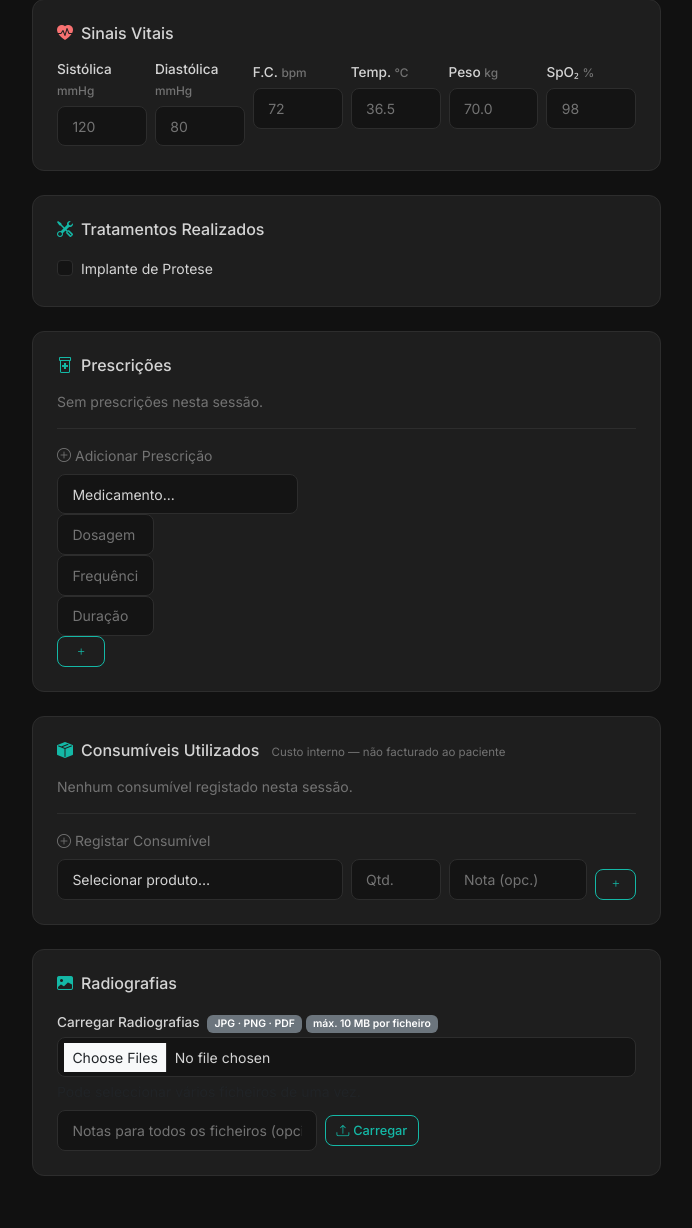
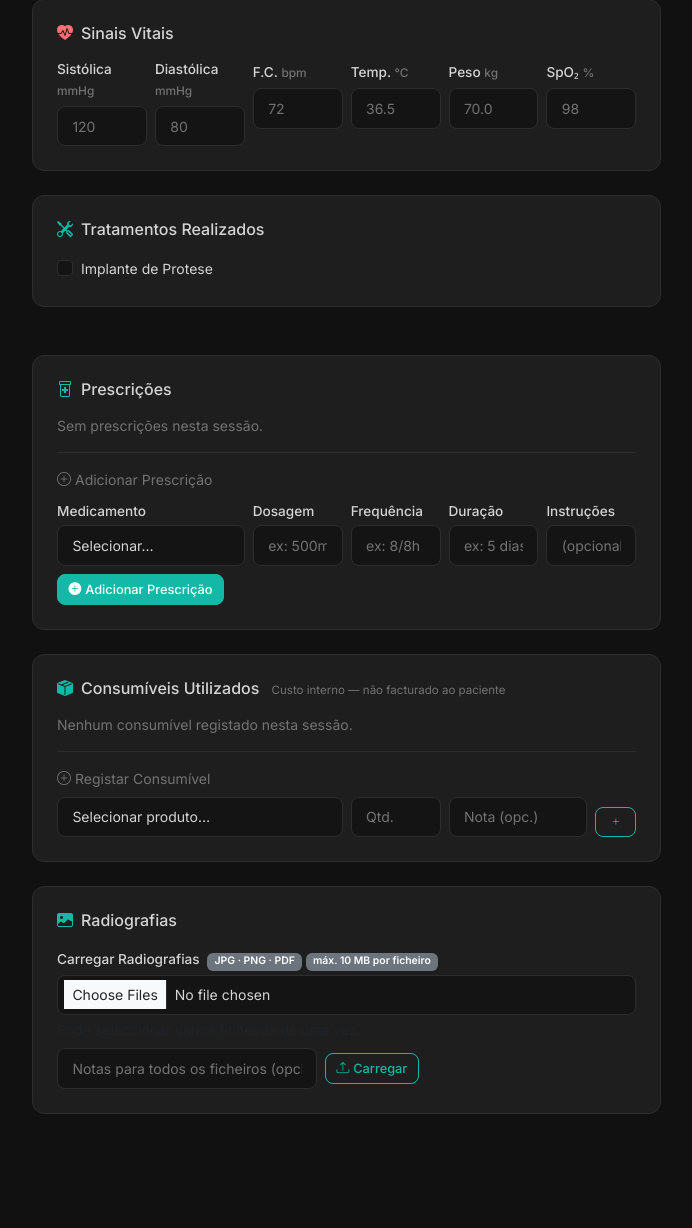
Before and after one commit to wekontrol/clinic, a Flask app: page /sessions/1/edit in a window 1280 px wide. Shown: the part 1043-2271 px from the top of the page, without its empty margins (260-952 px from the left). After the commit the page ends 2157 px from the top, so only its background shows below. Run offline with Flask 3, Linux system fonts and the light colour scheme; a user stored in the database is signed in; data comes from the database, SQL or seed files in the repository; both versions use the stored data as it was after the commit; data that the repository does not hold is empty; some libraries are stand-ins or nearby versions.

Commit message:
Restructure forms to allow adding prescriptions and other items
Separate the main session form from prescription, consumable, and x-ray forms to resolve nested form issues and ensure proper data submission.

Replit-Commit-Author: Agent
Replit-Commit-Session-Id: 8fc8f764-9dd3-4cd0-a05b-494101a78e7b
Replit-Commit-Checkpoint-Type: full_checkpoint
Replit-Commit-Event-Id: ad8a1fd9-4d60-4859-9b28-f84e293cef32
Replit-Commit-Screenshot-Url: https://storage.googleapis.com/screenshot-production-us-central1/dd4971f8-0726-470b-9451-3721ed307c03/8fc8f764-9dd3-4cd0-a05b-494101a78e7b/qBUOUzI
Replit-Helium-Checkpoint-Created: true

```diff
--- a/app/templates/sessions/edit.html
+++ b/app/templates/sessions/edit.html
@@ -26,6 +26,7 @@
   </span>
 </div>
 
+{# ── SESSION SAVE FORM ────────────────────────────────────────────────────── #}
 <form method="POST" id="sessionForm">
   {{ form.hidden_tag() }}
 
@@ -38,7 +39,7 @@
   </div>
 
   <div class="row g-4">
-    <!-- Left: clinical notes + treatments + prescriptions -->
+    <!-- Left: clinical notes + treatments -->
     <div class="col-lg-8">
 
       <!-- Clinical notes card -->
@@ -113,22 +114,52 @@
         </div>
       </div>
 
-      <!-- Prescriptions -->
+    </div>
+
+    <!-- Right col: status + save button -->
+    <div class="col-lg-4">
+      <div class="dc-card p-3 mb-3">
+        <h6 class="mb-2" style="color:var(--dc-text)"><i class="bi bi-toggle-on me-2" style="color:var(--dc-primary)"></i>{{ _('Estado') }}</h6>
+        {{ form.status(class='form-select form-select-sm') }}
+        <p class="small mt-2 mb-0" style="color:var(--dc-text-muted)">
+          <i class="bi bi-lock-fill me-1 text-warning"></i>{{ _('Fechar a sessão torna-a imutável.') }}
+        </p>
+      </div>
+
+      <div class="d-grid gap-2">
+        <button type="submit" class="btn btn-primary">
+          <i class="bi bi-save-fill me-1"></i>{{ _('Guardar Sessão') }}
+        </button>
+        <a href="{{ url_for('sessions.detail', session_id=sess.id) }}" class="btn btn-outline-secondary btn-sm">
+          <i class="bi bi-eye-fill me-1"></i>{{ _('Ver Sessão') }}
+        </a>
+      </div>
+    </div>
+  </div>
+</form>
+{# ── END SESSION SAVE FORM ───────────────────────────────────────────────── #}
+
+{# ── STANDALONE FORMS (prescriptions, consumables, x-rays) ─────────────── #}
+<div class="row g-4 mt-0">
+  <div class="col-lg-8">
+
+    {# ── PRESCRIPTIONS ─────────────────────────────────────────────────── #}
     <div class="dc-card p-4 mb-4">
       <h6 class="mb-3" style="color:var(--dc-text)"><i class="bi bi-prescription2 me-2" style="color:var(--dc-primary)"></i>{{ _('Prescrições') }}</h6>
       {% if prescriptions %}
       <div class="table-responsive mb-3">
         <table class="table table-sm mb-0" style="color:var(--dc-text)">
           <thead><tr style="color:var(--dc-text-muted);font-size:.75rem">
-              <th>{{ _('Medicamento') }}</th><th>{{ _('Dosagem') }}</th><th>{{ _('Freq.') }}</th><th>{{ _('Duração') }}</th><th></th>
+            <th>{{ _('Medicamento') }}</th><th>{{ _('Dosagem') }}</th><th>{{ _('Freq.') }}</th><th>{{ _('Duração') }}</th><th>{{ _('Instruções') }}</th><th></th>
           </tr></thead>
           <tbody>
             {% for p in prescriptions %}
             <tr>
-                <td>{{ p.medicine.name_pt if p.medicine else '—' }}</td>
+              <td><strong>{{ p.medicine.name_pt if p.medicine else '—' }}</strong></td>
               <td>{{ p.dosage or '—' }}</td>
               <td>{{ p.frequency or '—' }}</td>
               <td>{{ p.duration or '—' }}</td>
+              <td style="font-size:.8rem">{{ p.instructions or '' }}</td>
               <td>
                 <form method="POST" action="{{ url_for('sessions.delete_prescription', session_id=sess.id, presc_id=p.id) }}" style="display:inline">
                   <input type="hidden" name="csrf_token" value="{{ csrf_token() }}">
@@ -146,36 +177,48 @@
       <p class="small mb-3" style="color:var(--dc-text-muted)">{{ _('Sem prescrições nesta sessão.') }}</p>
       {% endif %}
 
-        <!-- Add prescription form -->
+      <!-- Add prescription form (standalone — not nested) -->
       <div class="border-top pt-3" style="border-color:var(--dc-border)!important">
         <p class="small mb-2" style="color:var(--dc-text-muted)"><i class="bi bi-plus-circle me-1"></i>{{ _('Adicionar Prescrição') }}</p>
-          <form method="POST" action="{{ url_for('sessions.add_prescription', session_id=sess.id) }}" class="row g-2">
+        <form method="POST" action="{{ url_for('sessions.add_prescription', session_id=sess.id) }}">
           <input type="hidden" name="csrf_token" value="{{ csrf_token() }}">
-            <div class="col-md-5">
+          <div class="row g-2 align-items-end">
+            <div class="col-12 col-md-4">
+              <label class="form-label form-label-sm mb-1">{{ _('Medicamento') }}</label>
               <select name="medicine_id" class="form-select form-select-sm" required>
-                <option value="0">{{ _('Medicamento...') }}</option>
+                <option value="0">{{ _('Selecionar...') }}</option>
                 {% for m in all_medicines %}
                 <option value="{{ m.id }}">{{ m.name_pt }}</option>
                 {% endfor %}
               </select>
             </div>
-            <div class="col-md-2">
-              <input type="text" name="dosage" class="form-control form-control-sm" placeholder="{{ _('Dosagem') }}">
+            <div class="col-6 col-md-2">
+              <label class="form-label form-label-sm mb-1">{{ _('Dosagem') }}</label>
+              <input type="text" name="dosage" class="form-control form-control-sm" placeholder="{{ _('ex: 500mg') }}">
             </div>
-            <div class="col-md-2">
-              <input type="text" name="frequency" class="form-control form-control-sm" placeholder="{{ _('Frequência') }}">
+            <div class="col-6 col-md-2">
+              <label class="form-label form-label-sm mb-1">{{ _('Frequência') }}</label>
+              <input type="text" name="frequency" class="form-control form-control-sm" placeholder="{{ _('ex: 8/8h') }}">
             </div>
-            <div class="col-md-2">
-              <input type="text" name="duration" class="form-control form-control-sm" placeholder="{{ _('Duração') }}">
+            <div class="col-6 col-md-2">
+              <label class="form-label form-label-sm mb-1">{{ _('Duração') }}</label>
+              <input type="text" name="duration" class="form-control form-control-sm" placeholder="{{ _('ex: 5 dias') }}">
             </div>
-            <div class="col-md-1">
-              <button class="btn btn-sm btn-outline-primary w-100" type="submit"><i class="bi bi-plus"></i></button>
+            <div class="col-6 col-md-2">
+              <label class="form-label form-label-sm mb-1">{{ _('Instruções') }}</label>
+              <input type="text" name="instructions" class="form-control form-control-sm" placeholder="{{ _('(opcional)') }}">
+            </div>
+          </div>
+          <div class="mt-2">
+            <button class="btn btn-sm btn-primary" type="submit">
+              <i class="bi bi-plus-circle-fill me-1"></i>{{ _('Adicionar Prescrição') }}
+            </button>
           </div>
         </form>
       </div>
     </div>
 
-      <!-- Consumíveis -->
+    {# ── CONSUMÍVEIS ───────────────────────────────────────────────────── #}
     <div class="dc-card p-4 mb-4">
       <h6 class="mb-3" style="color:var(--dc-text)">
         <i class="bi bi-box-seam-fill me-2" style="color:var(--dc-primary)"></i>{{ _('Consumíveis Utilizados') }}
@@ -230,7 +273,7 @@
       <p class="small mb-3" style="color:var(--dc-text-muted)">{{ _('Nenhum consumível registado nesta sessão.') }}</p>
       {% endif %}
 
-        <!-- Add consumable form -->
+      <!-- Add consumable form (standalone — not nested) -->
       {% if stock_products %}
       <div class="border-top pt-3" style="border-color:var(--dc-border)!important">
         <p class="small mb-2" style="color:var(--dc-text-muted)"><i class="bi bi-plus-circle me-1"></i>{{ _('Registar Consumível') }}</p>
@@ -277,7 +320,7 @@
       {% endif %}
     </div>
 
-      <!-- X-Rays -->
+    {# ── RADIOGRAFIAS ──────────────────────────────────────────────────── #}
     <div class="dc-card p-4 mb-4">
       <h6 class="mb-3" style="color:var(--dc-text)"><i class="bi bi-image-fill me-2" style="color:var(--dc-primary)"></i>{{ _('Radiografias') }}</h6>
       {% if xrays %}
@@ -309,7 +352,7 @@
       </div>
       {% endif %}
 
-        <!-- Upload X-Ray (múltiplos ficheiros) -->
+      <!-- Upload X-Ray (standalone — not nested) -->
       <form method="POST" action="{{ url_for('sessions.upload_xray', session_id=sess.id) }}"
             enctype="multipart/form-data">
         <input type="hidden" name="csrf_token" value="{{ csrf_token() }}">
@@ -334,31 +377,13 @@
         </div>
       </form>
     </div>
+
   </div>
-
-    <!-- Right col: status + actions -->
   <div class="col-lg-4">
-
-      <!-- Status -->
-      <div class="dc-card p-3 mb-3">
-        <h6 class="mb-2" style="color:var(--dc-text)"><i class="bi bi-toggle-on me-2" style="color:var(--dc-primary)"></i>{{ _('Estado') }}</h6>
-        {{ form.status(class='form-select form-select-sm') }}
-        <p class="small mt-2 mb-0" style="color:var(--dc-text-muted)">
-          <i class="bi bi-lock-fill me-1 text-warning"></i>{{ _('Fechar a sessão torna-a imutável.') }}
-        </p>
-      </div>
-
-      <div class="d-grid gap-2">
-        <button type="submit" class="btn btn-primary">
-          <i class="bi bi-save-fill me-1"></i>{{ _('Guardar Sessão') }}
-        </button>
-        <a href="{{ url_for('sessions.detail', session_id=sess.id) }}" class="btn btn-outline-secondary btn-sm">
-          <i class="bi bi-eye-fill me-1"></i>{{ _('Ver Sessão') }}
-        </a>
+    <!-- spacer column to keep layout consistent -->
   </div>
 </div>
-  </div>
-</form>
+{# ── END STANDALONE FORMS ────────────────────────────────────────────────── #}
 
 {% include 'sessions/_odontogram_js.html' %}
 {% endblock %}
```
Also changed, not shown: attached_assets/image_1773935069999.png (added), attached_assets/image_1773935109504.png (added), attached_assets/image_1773935139758.png (added), instance/dental.db. Lines whose indentation alone changed are shown as unchanged.
